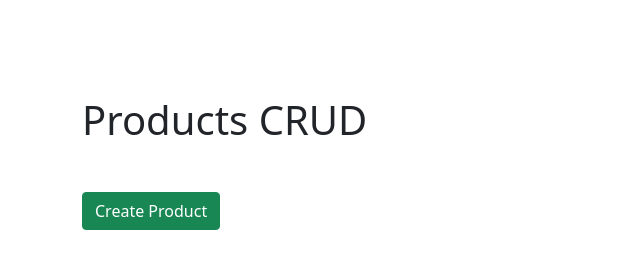
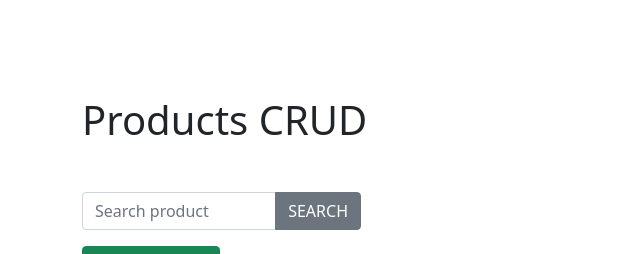
Before and after one commit to danimatuko/products_crud, a PHP site: page / in a window 1280 px wide. Shown: the top 254 px of the page, without its empty margins (0-640 px from the left). Run offline with PHP 8.4, Linux system fonts and the light colour scheme; data that the repository does not hold is empty.

Commit message:
add search feature

```diff
--- a/index.php
+++ b/index.php
@@ -2,7 +2,14 @@
 $pdo = new PDO('mysql:host=localhost;port=3306;dbname=products_crud', 'root', '');
 $pdo->setAttribute(PDO::ATTR_ERRMODE, PDO::ERRMODE_EXCEPTION);
 
-$statement = $pdo->prepare('SELECT * FROM products ORDER BY created_at DESC');
+$search = $_GET['search'] ?? '';
+
+if ($search) {
+    $statement = $pdo->prepare('SELECT * FROM products WHERE title LIKE :title ORDER BY created_at DESC');
+    $statement->bindValue(':title', "%$search%");
+} else {
+    $statement = $pdo->prepare('SELECT * FROM products ORDER BY created_at DESC');
+}
 $statement->execute();
 $products = $statement->fetchAll(PDO::FETCH_ASSOC);
 
@@ -26,6 +33,14 @@ $products = $statement->fetchAll(PDO::FETCH_ASSOC);
 <body class="container-lg py-5">
     <!-- title -->
     <h1 class="my-5">Products CRUD</h1>
+    <!-- search -->
+    <form method='GET' class="w-25">
+        <div class="input-group mb-3">
+            <input type="text" name='search' value="<?php echo $search ?>" class="form-control"
+                placeholder="Search product" aria-label="search" aria-describedby="button-addon2">
+            <button class="btn btn-secondary" type="submit">SEARCH</button>
+        </div>
+    </form>
     <!-- create product -->
     <div class="mb-4">
         <a href="create.php" class="btn btn-success">Create Product</a>
```
